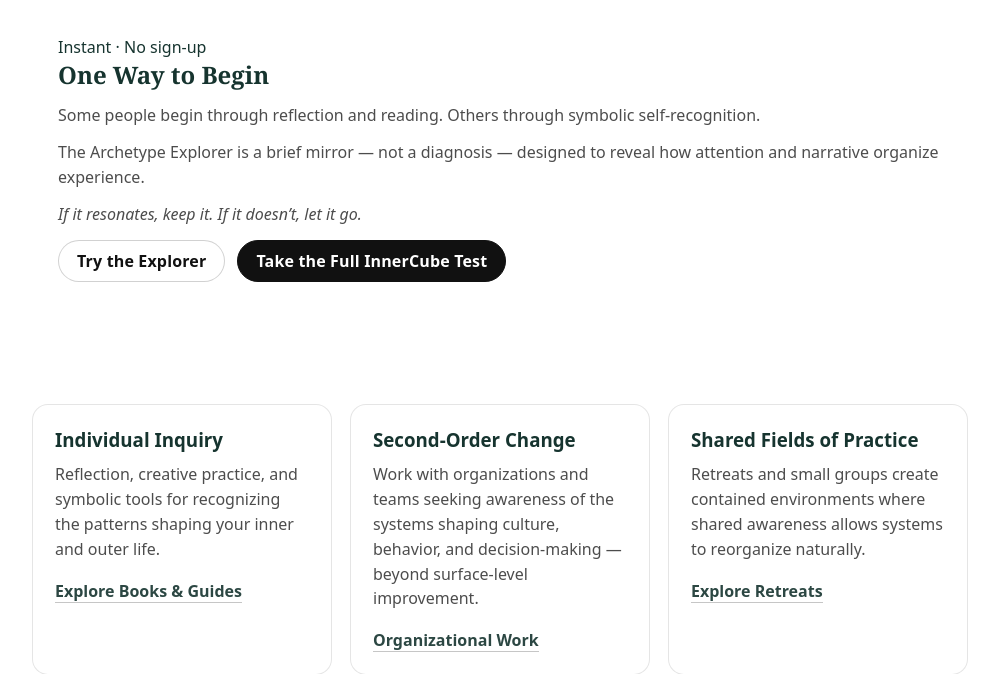
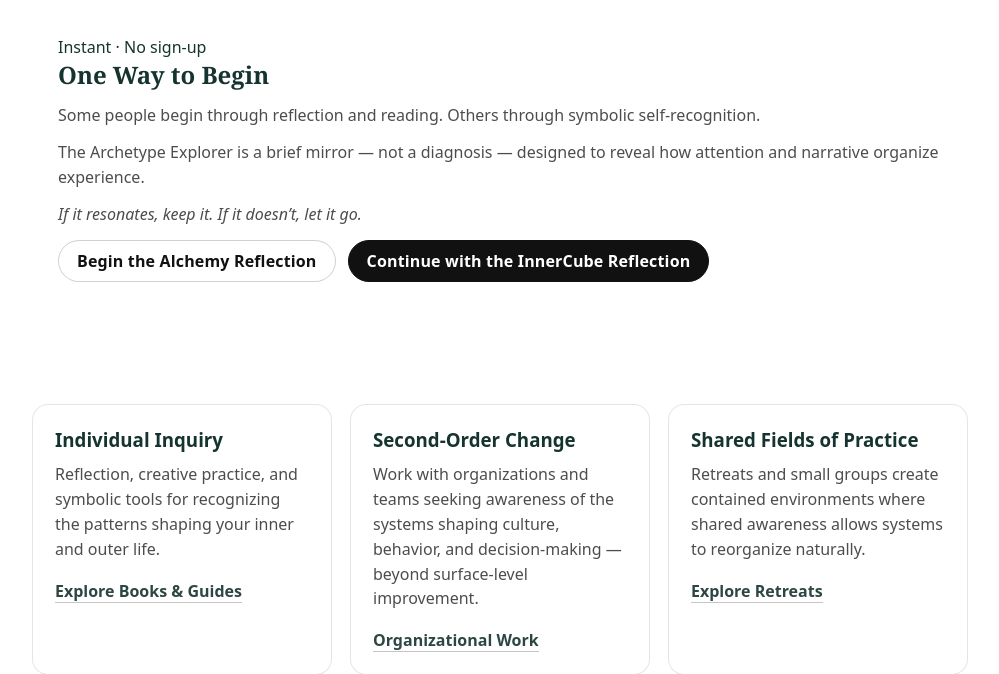
Before and after one commit to angelosegarra-code/ArchetypeRetreats, a Flask app: page / in a window 1280 px wide. Shown: the part 927-1601 px from the top of the page, without its empty margins (140-1139 px from the left). Run offline with Flask 3, Linux system fonts and the light colour scheme.

Commit message:
Update index.html

```diff
--- a/templates/index.html
+++ b/templates/index.html
@@ -80,10 +80,10 @@
 
       <p><em>If it resonates, keep it. If it doesn’t, let it go.</em></p>
 
-      <div class="button-row">
-        <a class="btn" href="/explorer">Try the Explorer</a>
-        <a class="btn primary" href="/innercube">Take the Full InnerCube Test</a>
-      </div>
+    <div class="button-row">
+      <a class="btn" href="/explorer">Begin the Alchemy Reflection</a>
+      <a class="btn primary" href="/innercube">Continue with the InnerCube Reflection</a>
+    </div>
 
     </div>
   </div>
```
